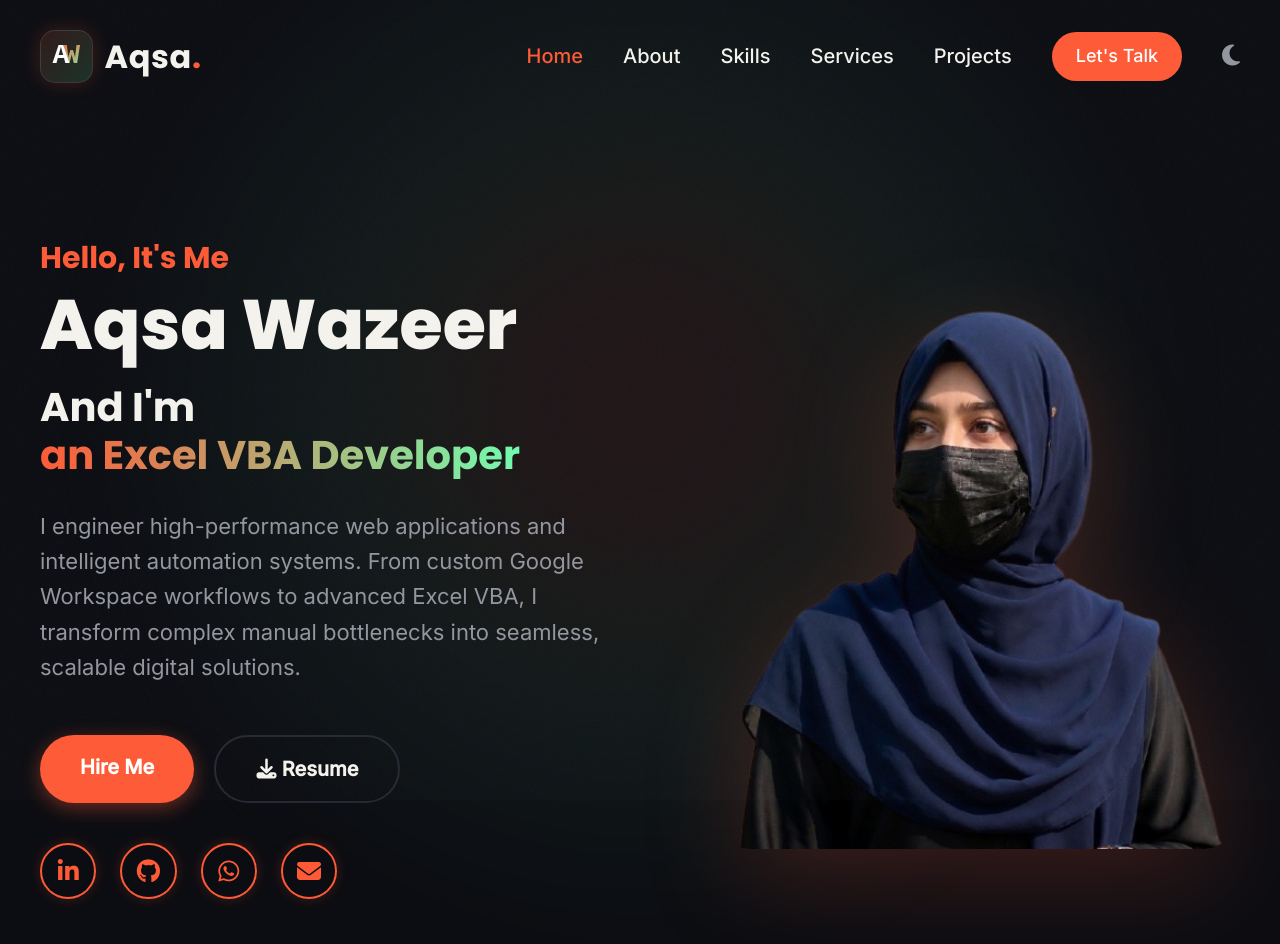
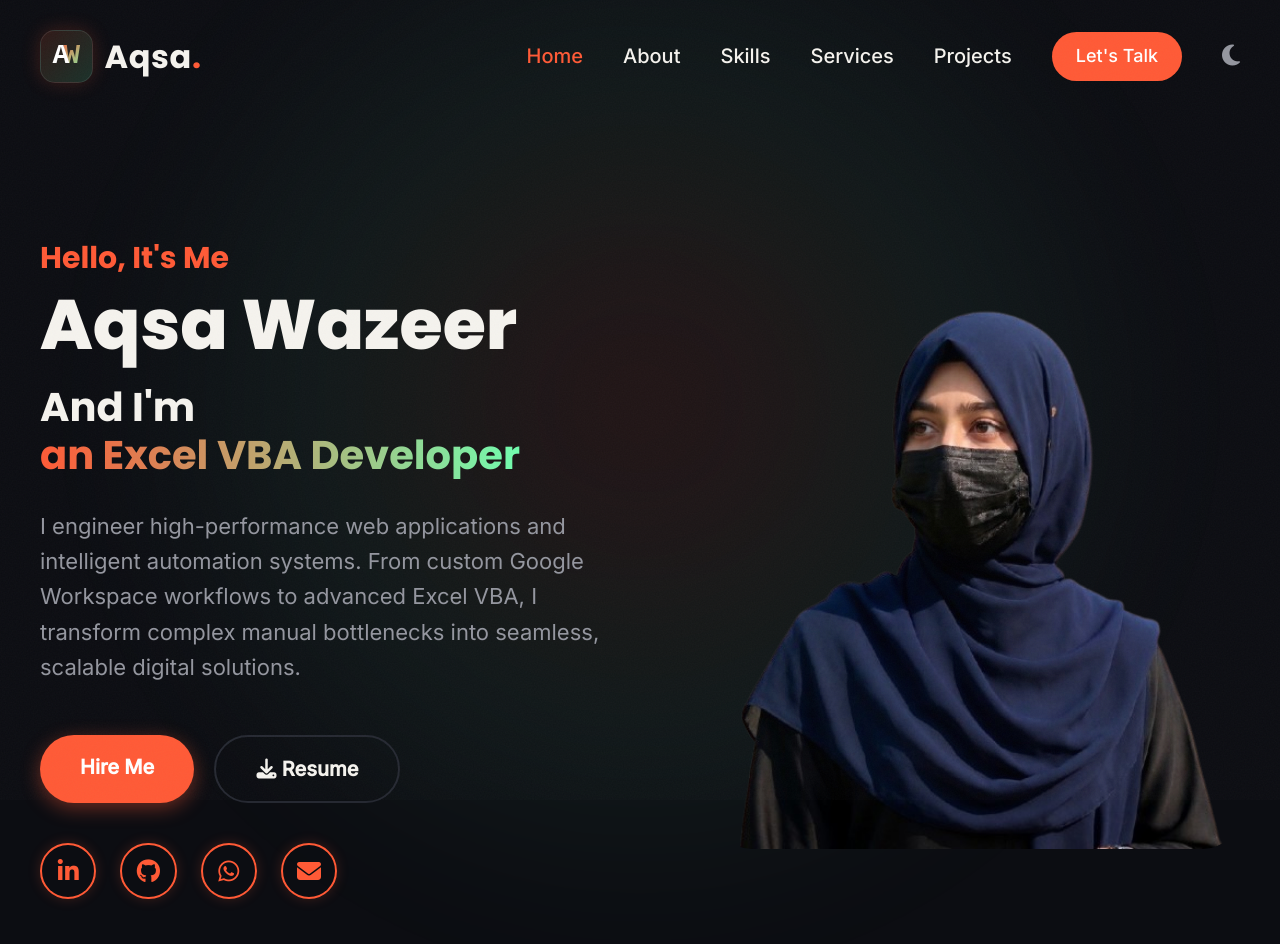
Before and after one commit to hareemrana522-crypto/Portfolio, a React (Vite) app: page / in a window 1280 px wide. Shown: the top 944 px of the page. Built offline with nearby package versions, Linux system fonts and the light colour scheme.

Commit message:
Remove drop-shadow glow from Hero profile image

```diff
--- a/src/index.css
+++ b/src/index.css
@@ -335,13 +335,11 @@ header.scrolled {
     width: 100%;
     max-width: 26.25rem;
     border-radius: 30px;
-    filter: drop-shadow(0 20px 40px rgba(255, 90, 54, 0.2));
     transition: var(--transition);
 }
 
 .hero-image img:hover {
     transform: translateY(-10px) scale(1.02);
-    filter: drop-shadow(0 30px 50px rgba(111, 255, 176, 0.3));
 }
 
 /* Hero New Typography */
```
